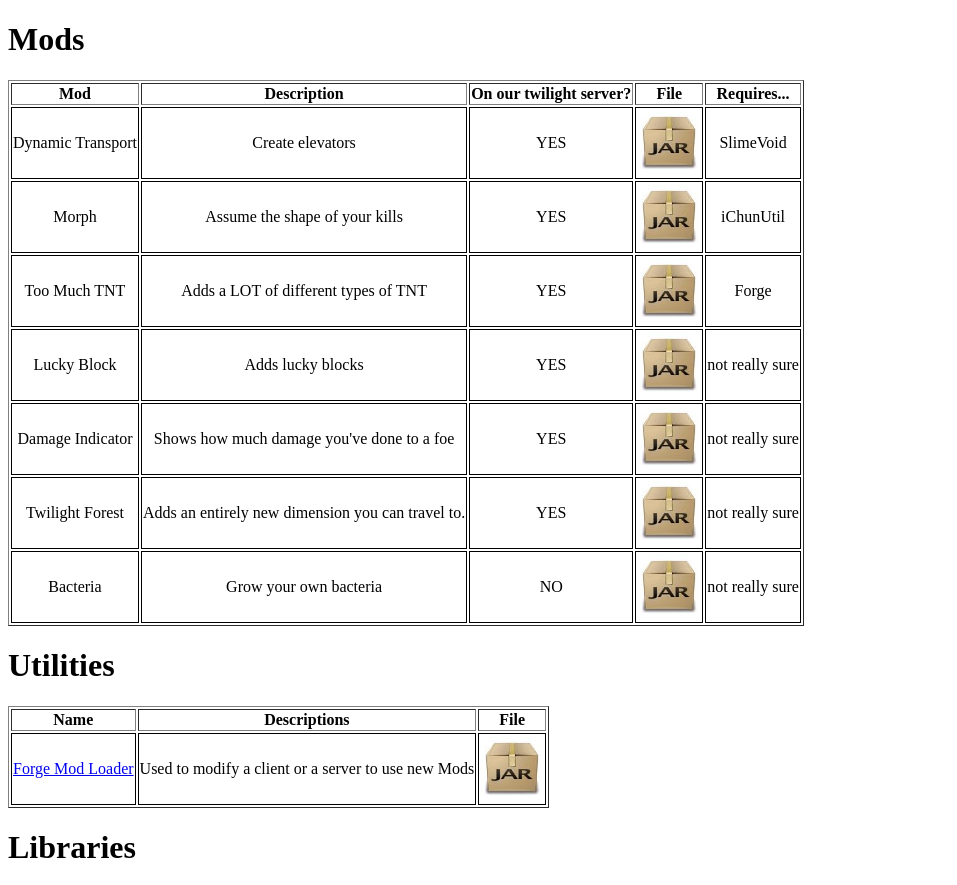
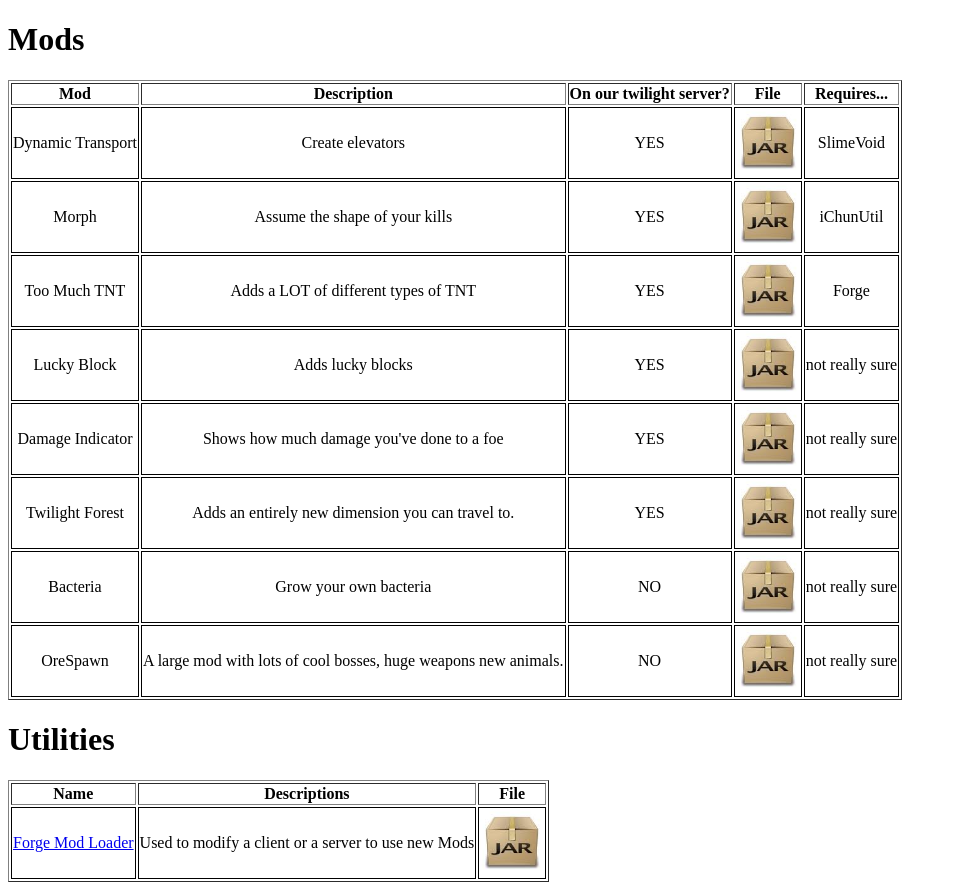
Before and after one commit to jonahperez/Minecraft, a plain HTML site: page portal/mods.html in a window 1280 px wide. Shown: the top 885 px of the page, without its empty margins (0-957 px from the left). Drawn offline with Linux system fonts and the light colour scheme.

Commit message:
added orespawn

```diff
--- a/portal/mods.html
+++ b/portal/mods.html
@@ -75,6 +75,13 @@ and open the template in the editor.
                     <td><a href="mods/Bacteria-Mod-1.7.10.jar"><img src="images/jar.jpg" class="smallicon" alt="rigth-click and Save As..."/></a></td>
                     <td>not really sure</td>
                 </tr>
+                <tr>
+                    <td>OreSpawn</td>
+                    <td>A large mod with lots of cool bosses, huge weapons new animals. </td>
+                    <td>NO</td>
+                    <td><a href="mods/orespawn-1.7.10-20.3.jar"><img src="images/jar.jpg" class="smallicon" alt="rigth-click and Save As..."/></a></td>
+                    <td>not really sure</td>
+                </tr>
             </tbody>
         </table>
 
```
Also changed, not shown: 1 other file.
